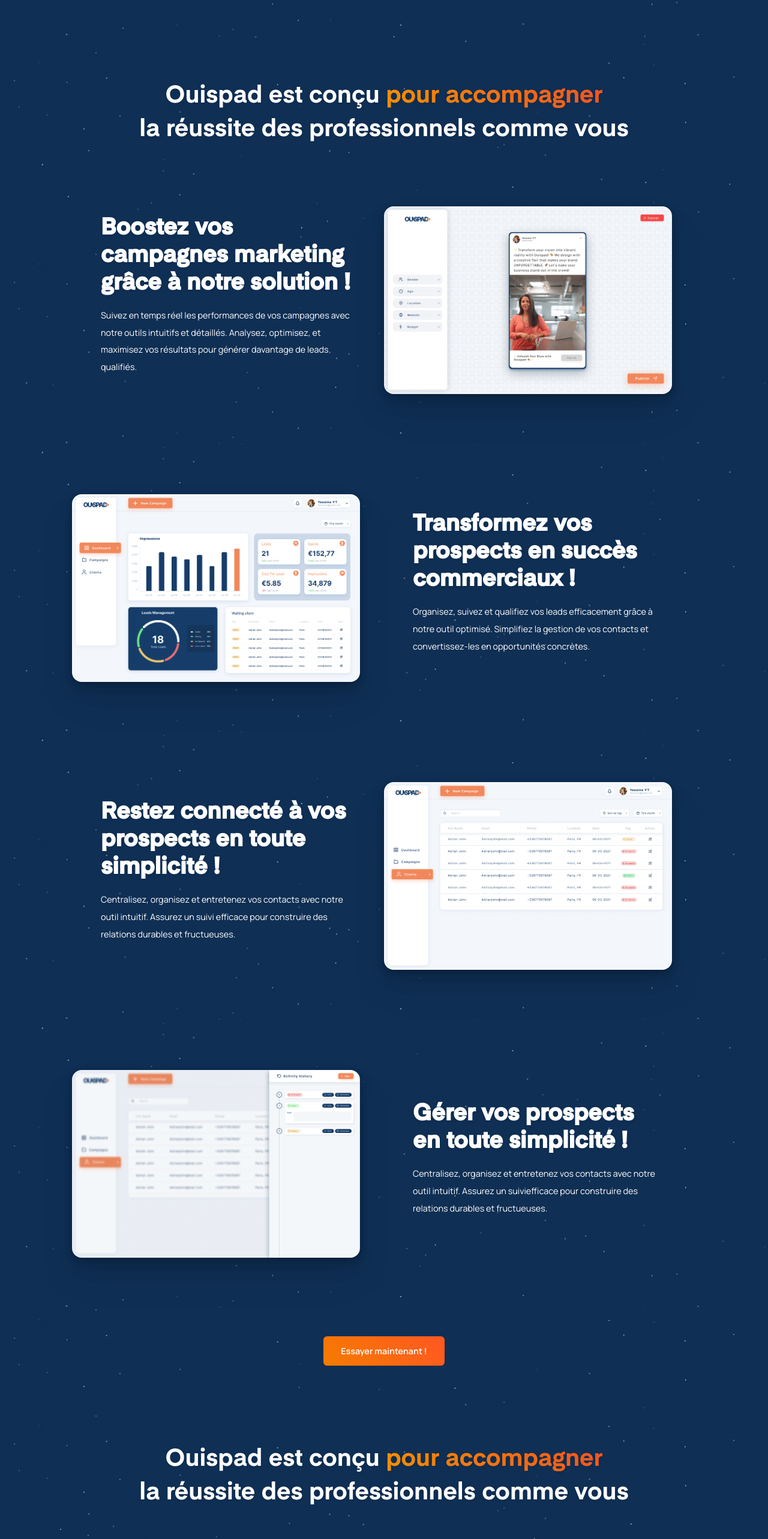
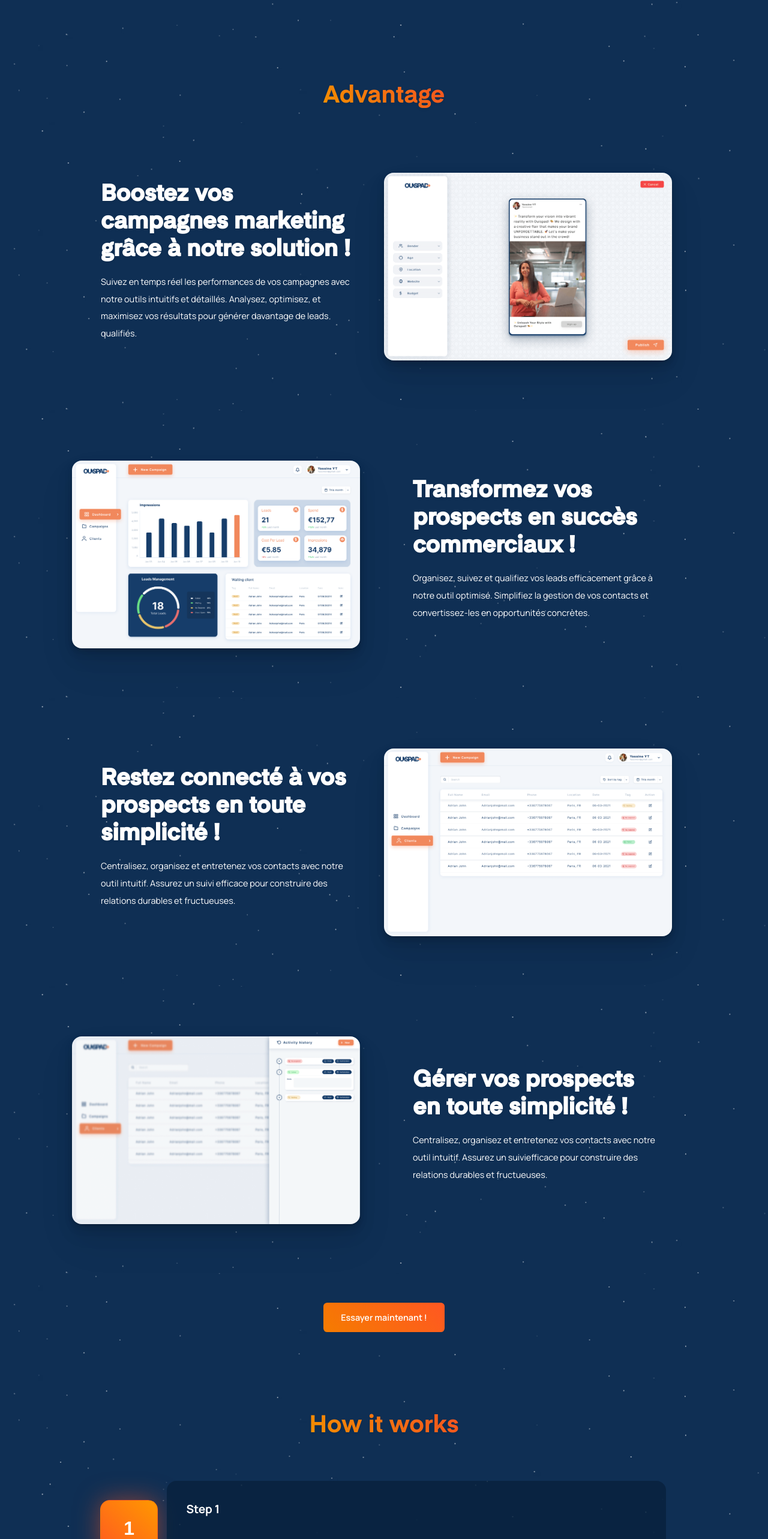
Before and after one commit to Yassine-SE/SfakesNetwork_LP, a React (Vite) app: page / in a window 1280 px wide. Shown: the part 1320-3886 px from the top of the page at 60% size. Built offline with nearby package versions, Linux system fonts and the light colour scheme.

Commit message:
integration

```diff
--- a/src/compenents/Integration.jsx
+++ b/src/compenents/Integration.jsx
@@ -5,8 +5,10 @@
 
 const Integration = () => {
      return (
+
           <section id="Integration" className="integration-container">
                <div className="integration-wrapper">
+
                     {/* Central Glowing Icon */}
                     <div className="central-icon">
                          <img src={Logo} alt="Logo" />
@@ -16,14 +18,19 @@
                     <div className="icon instagram">
                          <FaInstagram />
                     </div>
+
                     <div className="icon facebook">
                          <FaFacebook />
                     </div>
+
                     <div className="icon google">
                          <FaGoogle />
+                         <div className="soon">Soon</div>
                     </div>
+
                     <div className="icon tiktok">
                          <FaTiktok />
+                         <div className="soon">Soon</div>
                     </div>
 
                     <svg className="connection-lines" viewBox="0 0 1500 800" fill="none" xmlns="http://www.w3.org/2000/svg">
--- a/src/pages/Home.jsx
+++ b/src/pages/Home.jsx
@@ -11,7 +11,6 @@
 import Testimonials from "../compenents/Testimonials";
 import FAQ from "../compenents/FAQ";
 import Footer from "../compenents/Footer";
-import Vision from "../compenents/Vision";
 
 import DashImg from "../assets/dash_img.png"
 import CreateImg from "../assets/Create.png"
@@ -47,8 +46,7 @@
                <Target />
 
                <Headline >
-                    Ouispad est conçu <span className="text-highlight">pour accompagner</span><br/>
-                    la réussite des professionnels comme vous
+                    <span className="text-highlight">Advantage</span>
                </Headline>
 
                {
@@ -62,21 +60,19 @@
                <Action />
 
                <Headline >
-                    Ouispad est conçu <span className="text-highlight">pour accompagner</span><br/>
-                    la réussite des professionnels comme vous
+                    <span className="text-highlight">How it works</span>
                </Headline>
 
                <Steps />
 
                <Headline >
-                    Ouispad est conçu <span className="text-highlight">pour accompagner</span><br/>
-                    la réussite des professionnels comme vous
+                    <span className="text-highlight">Integration</span>
                </Headline>
 
                <Integration />
 
                <Headline >
-                    <span className="text-highlight">What Our Clients Say</span><br/>
+                    <span className="text-highlight">What Our Clients Say</span>
                </Headline>
 
                <Testimonials />
@@ -88,8 +84,7 @@
                <FAQ />
 
                <Headline >
-                    Ouispad est conçu <span className="text-highlight">pour accompagner</span><br/>
-                    la réussite des professionnels comme vous
+                    <span className="text-highlight">Call to action</span>
                </Headline>
 
                <Action />
--- a/src/style/Integration.scss
+++ b/src/style/Integration.scss
@@ -12,13 +12,15 @@
      background-position: center;
      background-repeat: no-repeat;
      background-size: cover;
+
+     .integration-wrapper {
+          width: 55rem;
+          height: 400px;
+          position: relative;
      }
 
-.integration-wrapper {
-  width: 55rem;   // Fixed width for our coordinate system
-  height: 400px;  // Fixed height for our coordinate system
-  position: relative;
 }
+
 
 /* Central Glowing Icon */
 .central-icon {
@@ -56,6 +58,16 @@
      position: absolute;
      transition: transform 0.3s;
      z-index: 1;
+
+     .soon {
+          position: absolute;
+          bottom: -1.3rem;
+          font-size: 0.8rem;
+          color: #FFFFFF;
+          font-weight: 500;
+          opacity: 0.6;
+          letter-spacing: 1px;
+     }
 }
 .icon:hover {
      transform: scale(1.1);
@@ -93,8 +105,8 @@
      fill: none;
      stroke: #FFAB91;
      stroke-width: 3;
-  stroke-linecap: round; // Rounded line ends
-  stroke-linejoin: round; // Rounded corners
+     stroke-linecap: round;
+     stroke-linejoin: round;
      transition: stroke 0.3s;
 }
 .connection-lines path:hover {
```
Lines whose indentation alone changed are shown as unchanged.
